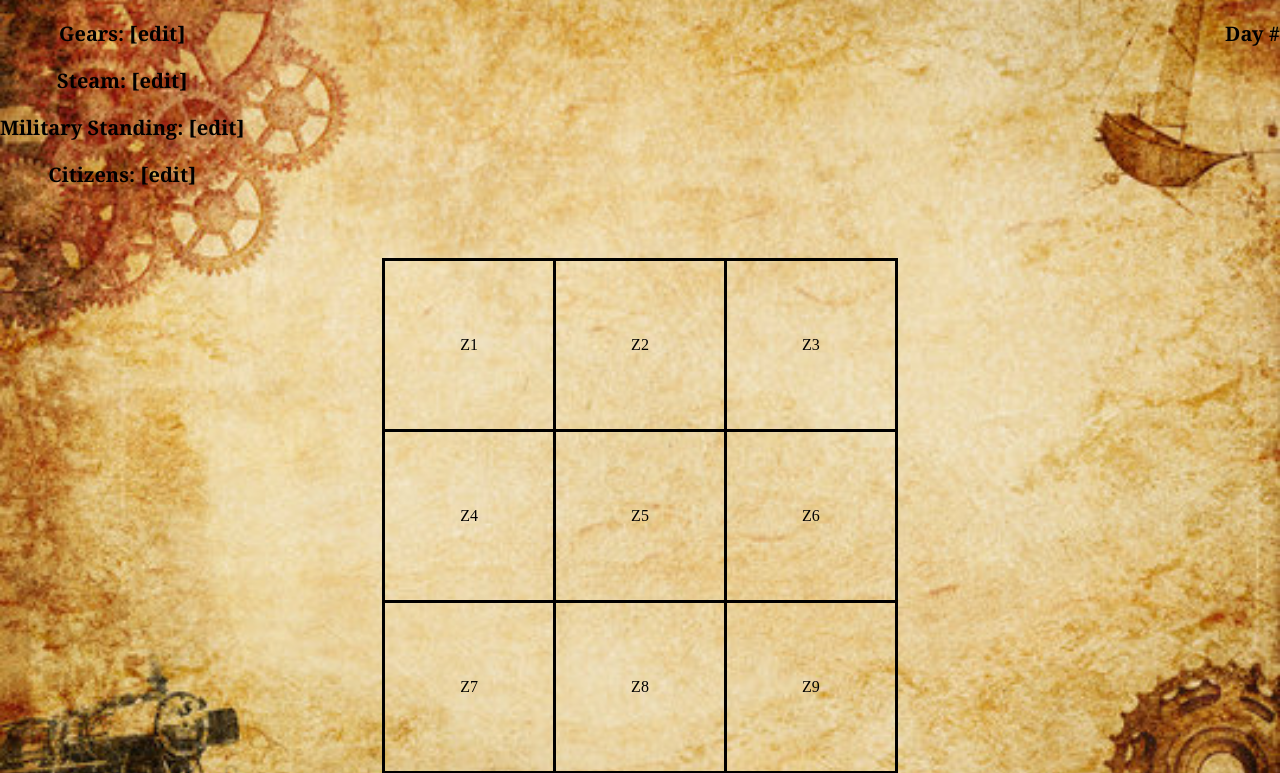
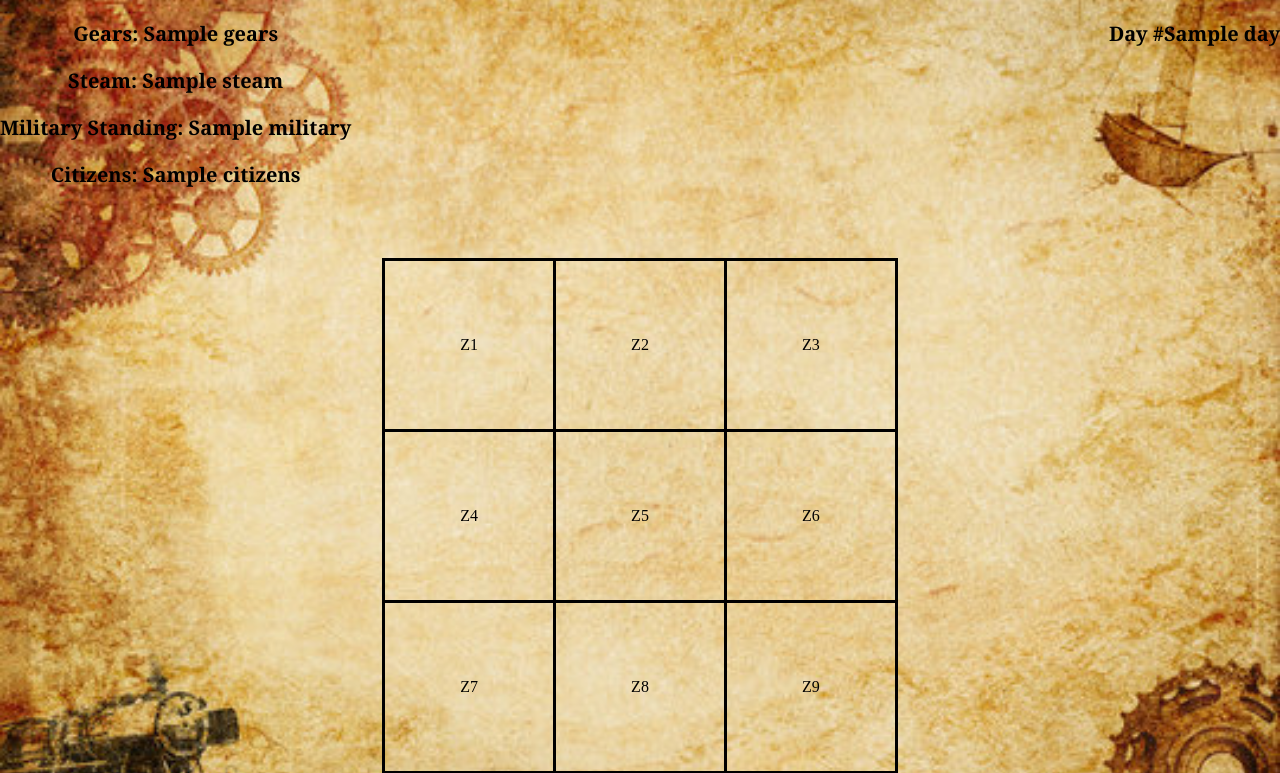
Before and after one commit to Emersonp7/SteamSpire, a Flask app: template backend/templates/game.html in a window 1280 px wide. Shown: the top 773 px of the page. Run offline with Flask 3, Linux system fonts and the light colour scheme; the template is opened without the code that fills it: most values are stand-ins (such as "Sample title", 1, 10 or a date in 2020).

Commit message:
set up for game

```diff
--- a/backend/app.py
+++ b/backend/app.py
@@ -86,11 +86,17 @@ CORS(app)
 def homepage():
     return render_template('homepage.html')
 
-@app.route('/game', methods=['GET'])
+@app.route('/game')
 def game():
-    code = request.args.get("code")
-    print(f"Code: {code}")
-    return render_template("game.html")
+    player_data = {
+        'gears': 100,
+        'steam': 5,
+        'military': 3,
+        'citizens': 50,
+        'day': 1
+    }
+    return render_template('game.html', **player_data)
+
 
 @app.route('/story', methods=['GET'])
 def story():
--- a/backend/templates/game.html
+++ b/backend/templates/game.html
@@ -8,34 +8,37 @@
 
 <div class="playerinfo">
     <div>
-        <p>Gears: [edit]</p>
-        <p>Steam: [edit]</p>
-        <p>Military Standing: [edit]</p>
-        <p>Citizens: [edit]</p>
+        <p>Gears: {{ gears }}</p>
+        <p>Steam: {{ steam }}</p>
+        <p>Military Standing: {{ military }}</p>
+        <p>Citizens: {{ citizens }}</p>
+
     </div>
     <div>
-        <p>Day #</p>
+        <p>Day #{{day}}</p>
     </div>
 </div>
 <div>
     <!-- grid -->
     <table id="grid">
         <tr>
-            <td>Z1</td>
-            <td>Z2</td>
-            <td>Z3</td>
+            <td data-name="Z1" data-value="free">Z1</td>
+            <td data-name="Z2" data-value="free">Z2</td>
+            <td data-name="Z3" data-value="free">Z3</td>
         </tr>
         <tr>
-            <td>Z4</td>
-            <td>Z5</td>
-            <td>Z6</td>
+            <td data-name="Z4" data-value="free">Z4</td>
+            <td data-name="Z5" data-value="free">Z5</td>
+            <td data-name="Z6" data-value="free">Z6</td>
         </tr>
 
         <tr>
-            <td>Z7</td>
-            <td>Z8</td>
-            <td>Z9</td>
+            <td data-name="Z7" data-value="free">Z7</td>
+            <td data-name="Z8" data-value="free">Z8</td>
+            <td data-name="Z9" data-value="free">Z9</td>
         </tr>
+
     </table>
+
 </div>
 {% endblock %}
```
Also changed, not shown: backend/test.js (added).
